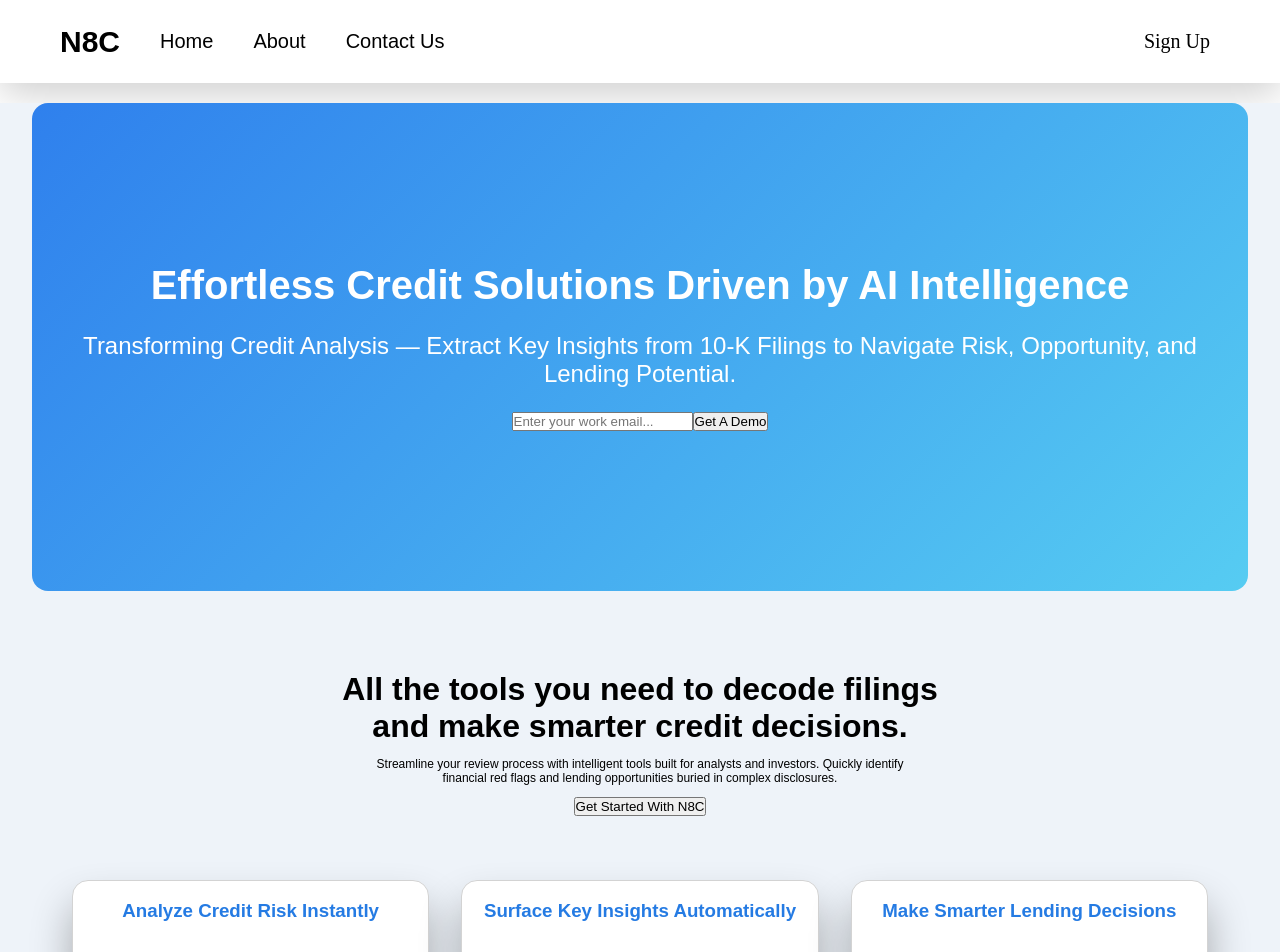
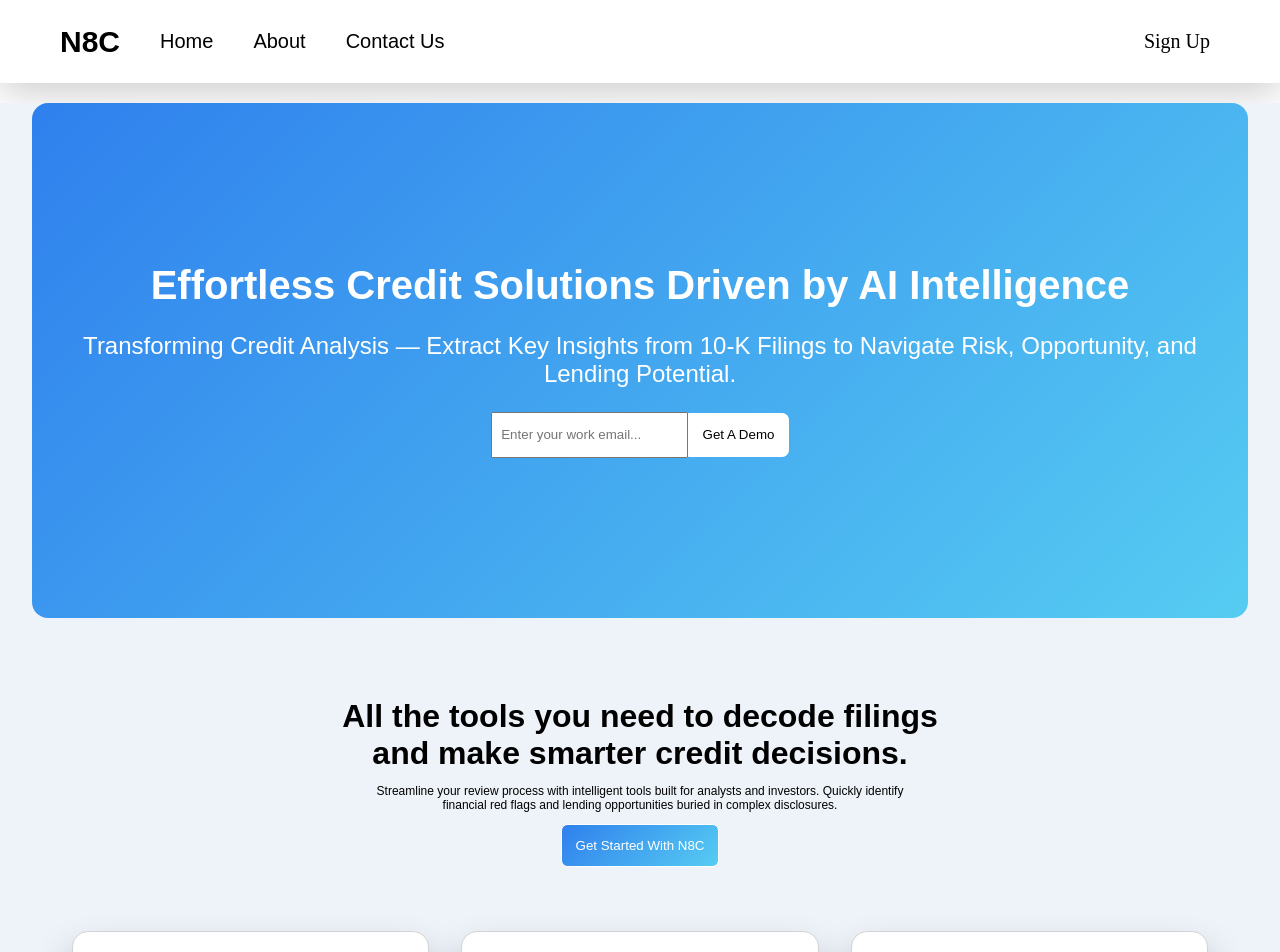
Before and after one commit to Kerlin-Augustin/n8c, a React (Vite) app in the folder frontend/: page / in a window 1280 px wide. Shown: the top 952 px of the page. Built offline with nearby package versions, Linux system fonts and the light colour scheme; a web font is replaced by a local one.

Commit message:
css added to landing page

```diff
--- a/frontend/src/pages/auth/signup/signupPage.css
+++ b/frontend/src/pages/auth/signup/signupPage.css
@@ -68,7 +68,7 @@
 .heroForm button {
   width: 80%;
   height: 2.5em;
-  background-color: rgb(37, 123, 227);
+  background-image: linear-gradient(135deg, #2f80ed, #56ccf2);
   color: white;
   border: none;
   border-radius: 0.5em;
--- a/frontend/src/pages/home/LandingPage.tsx
+++ b/frontend/src/pages/home/LandingPage.tsx
@@ -112,6 +112,23 @@
     footerLogo: {
       marginRight: '35em',
       marginLeft: '5em',
+    },
+    getStartedButton: {
+      color: '#fff',
+      background: 'linear-gradient(135deg, #2f80ed, #56ccf2)',
+      border: '1px solid #fff',
+      cursor: 'pointer',
+      padding: '1em',
+      borderRadius: '.5em'
+    },
+    demoButton: {
+      padding: '1em',
+      background: '#fff',
+      border: '1px solid #fff',
+      borderRadius: '0 .5em .5em 0'
+    },
+    formInputEmail: {
+    padding: '1em 8px',
 }
   }
 
@@ -156,8 +173,8 @@
             Transforming Credit Analysis — Extract Key Insights from 10-K Filings to Navigate Risk, Opportunity, and Lending Potential.
           </p>
           <form>
-              <input type="email" placeholder="Enter your work email..." />
-              <button>Get A Demo</button>
+            <input type="email" placeholder="Enter your work email..." style={style.formInputEmail} />
+            <input style={style.demoButton} type='button' value='Get A Demo' />
           </form>
         </div>
       </section>
@@ -170,7 +187,7 @@
             Streamline your review process with intelligent tools built for analysts and investors. Quickly identify financial red flags and lending opportunities buried in complex disclosures.
           </p>
           <NavLink to='/signup' className='nav-link'>
-              <button>
+            <button style={style.getStartedButton}>
               Get Started With N8C
             </button>
           </NavLink>
```
Lines whose indentation alone changed are shown as unchanged.
